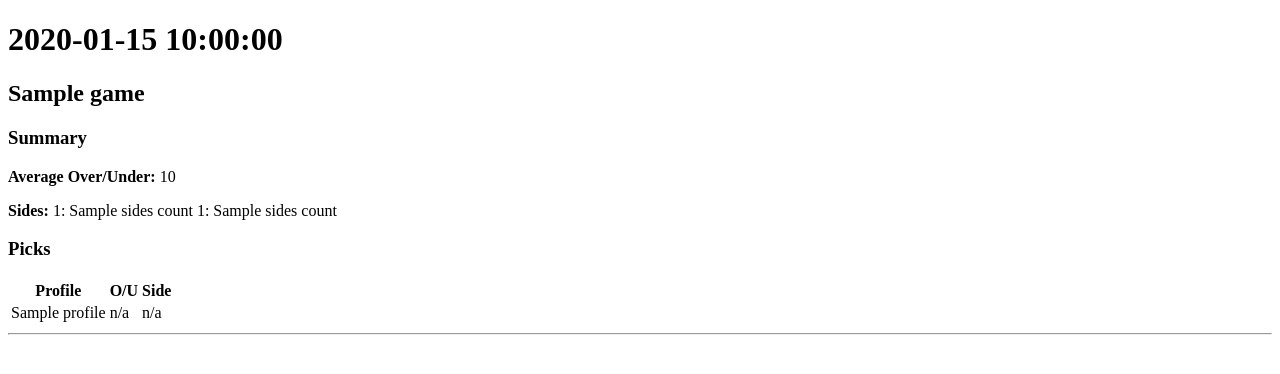
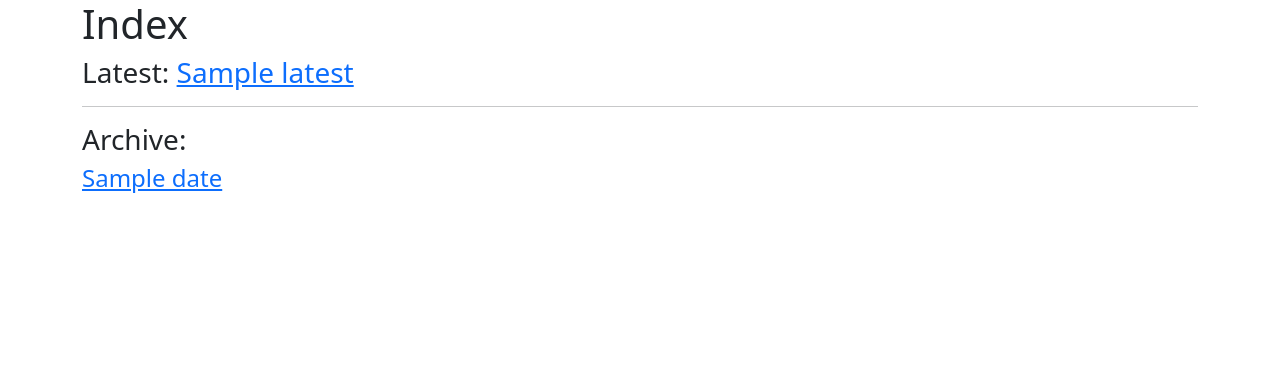
Before and after one commit to nklsimmons/sportscraper, a Flask app: template templates/index.html in a window 1280 px wide. Shown: the top 374 px of the page. Run offline with Flask 3, Linux system fonts and the light colour scheme; the template is opened without the code that fills it: most values are stand-ins (such as "Sample title", 1, 10 or a date in 2020).

Commit message:
Individual date pages, move utility functions to file, prettify, log update schedule

```diff
--- a/fetch_data.py
+++ b/fetch_data.py
@@ -2,11 +2,13 @@
 
 from dotenv import load_dotenv
 from pymongo import MongoClient
+from datetime import datetime
 
 from app import scrape_data
 
 from pprint import pprint
 
+# docker exec sportscraper3-backend-1 python fetch_data.py
 
 load_dotenv()
 
@@ -30,4 +32,8 @@
         client["MLB"]["covers"].insert_one(data)
         n_added += 1
 
+client["MLB"]["update_record"].insert_one({
+    "datetime": str(datetime.now())
+})
+
 print(f"{len(dataset)} records fetched, {n_added} inserted")
--- a/server.py
+++ b/server.py
@@ -1,10 +1,11 @@
 #!/usr/bin/env python
 from dotenv import load_dotenv
+from functions import dump, filter_duplicates, date_string_to_date
 import os
-import json
 
 from flask import Flask, render_template
 from pymongo import MongoClient
+from datetime import datetime
 
 from app import scrape_data
 
@@ -16,18 +17,35 @@
 app = Flask(__name__)
 client = MongoClient(f"mongodb://{MONGODB_CONTAINER}")
 
-
-def dump(v):
-    return json.loads(json.dumps(v))
-
 @app.route("/")
 def index():
-    data_by_date = {}
+    entries = client["MLB"]["covers"].find({}, {"date": 1})
+
+    unique_dates = filter_duplicates([e["date"] for e in entries])
+
+    dates_list = []
+
+    for date in unique_dates:
+        dates_list.append({
+            "name": date,
+            "date": str(date_string_to_date(date))
+        })
+
+    dates_list.sort(reverse=True, key=lambda d : d["date"])
+
+    return render_template('index.html', latest=dates_list[0], dates=dates_list[1:])
+
+
+@app.route("/picks/<date>")
+def showDate(date):
+
+    picks_datetime = datetime.strptime(date, "%Y-%m-%d")
+    date_str = picks_datetime.strftime("%A, %B %-d")
+
     games = set()
 
     # Get all relevant dates
-    todays_date = "Saturday, May 25"
-    todays = client["MLB"]["covers"].find({"date": todays_date})
+    todays = client["MLB"]["covers"].find({"date": date_str})
     for t in todays:
         games.add(t["game"])
 
@@ -41,7 +59,7 @@
         todays_games = client["MLB"]["covers"].find(
             {
                 "game": game,
-                "date": todays_date
+                "date": date_str
             }, {"_id": 0})
 
         over_under_count = []
@@ -76,7 +94,6 @@
 
         if len(sides_count_list) == 1:
             sides_count_list.append([None, None])
-            # return dump(sides_count_list)
 
         game_data[game]["summary"] = {
             "over_under_count": over_under_count,
@@ -84,9 +101,7 @@
             "sides_count": sides_count_list
         }
 
-    # return dump(game_data)
-
-    return render_template('index.html', data=game_data, date=todays_date)
+    return render_template('show.html', data=game_data, date=date_str)
 
 
 @app.route("/run")
@@ -103,6 +118,10 @@
         if not existing:
             client["MLB"]["covers"].insert_one(data)
 
+    client["MLB"]["update_record"].insert_one({
+        "datetime": str(datetime.now())
+    })
+
     return "Success"
 
 
--- a/templates/index.html
+++ b/templates/index.html
@@ -2,75 +2,24 @@
 <html lang="en">
 <head>
     <meta charset="UTF-8">
-    <title>FlaskApp</title>
+    <title>Sportscraper</title>
+    <link href="https://cdn.jsdelivr.net/npm/bootstrap@5.3.3/dist/css/bootstrap.min.css" rel="stylesheet" integrity="sha384-QWTKZyjpPEjISv5WaRU9OFeRpok6YctnYmDr5pNlyT2bRjXh0JMhjY6hW+ALEwIH" crossorigin="anonymous">
+    <script src="https://cdn.jsdelivr.net/npm/bootstrap@5.3.3/dist/js/bootstrap.bundle.min.js" integrity="sha384-YvpcrYf0tY3lHB60NNkmXc5s9fDVZLESaAA55NDzOxhy9GkcIdslK1eN7N6jIeHz" crossorigin="anonymous"></script>
 </head>
 <body>
-    <div>
-        <h1>{{ date }}</h1>
+    <div class="container">
+        <h1>Index</h1>
 
-        {% for game in data %}
-            <div>
-                <h2>{{ game }}</h2>
+        <h3>Latest: <a href="picks/{{ latest["date"] }}">{{ latest["name"] }}</a></h3>
 
-                <h3>Summary</h3>
+        <hr>
 
-                <div>
-                    <p>
-                        <b>Average Over/Under:</b> {{ data[game]["summary"]["over_under_avg"] }}
-                    </p>
-                </div>
+        <h3>Archive:</h3>
 
-                <div>
-                    <p>
-                        <b>Sides:</b>
-                        <span>
-                            {{ data[game]["summary"]["sides_count"][0][0] }}: {{ data[game]["summary"]["sides_count"][0][1] }}
-                        </span>
-                        {% if data[game]["summary"]["sides_count"][1][0] %}
-                        <span>
-                            {{ data[game]["summary"]["sides_count"][1][0] }}: {{ data[game]["summary"]["sides_count"][1][1] }}
-                        </span>
-                        {% endif %}
-                    </p>
-                </div>
+        {% for date in dates %}
 
-                <h3>Picks</h3>
+            <h4><a href="picks/{{ date["date"] }}">{{ date["name"] }}</a></h4>
 
-                <table>
-                    <thead>
-                        <tr>
-                            <th>Profile</th>
-                            <th>O/U</th>
-                            <th>Side</th>
-                        </tr>
-                    </thead>
-                    <tbody>
-                        {% for pick in data[game]["games"] %}
-                            <tr>
-                                <td>{{ pick["profile"] }}</td>
-
-                                {% if pick["pick"].get("O/U") %}
-                                    <td>{{ ' '.join(pick["pick"]["O/U"]) }}</td>
-                                {% else %}
-                                    <td>n/a</td>
-                                {% endif %}
-
-                                {% if pick["pick"].get("Side") %}
-                                    <td>{{ ' '.join(pick["pick"]["Side"]) }}</td>
-                                {% else %}
-                                    <td>n/a</td>
-                                {% endif %}
-                            </tr>
-                        {% endfor %}
-                    </tbody>
-                </table>
-
-            </div>
-
-            <hr>
         {% endfor %}
-
     </div>
-
 </body>
-</html>
```
Also changed, not shown: functions.py (added, +19 -0 lines), templates/show.html (added, +78 -0 lines).
